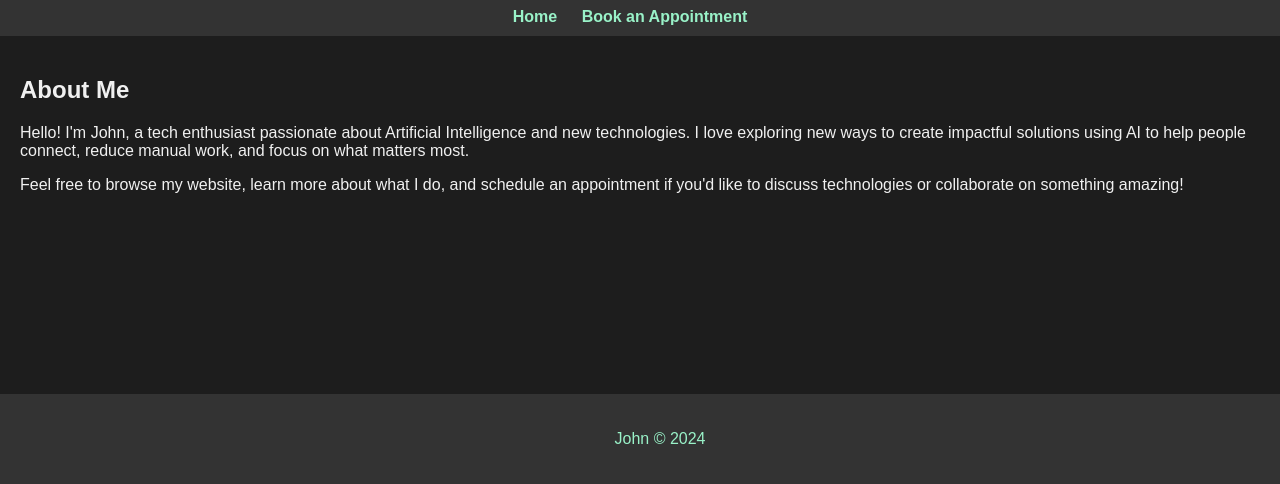
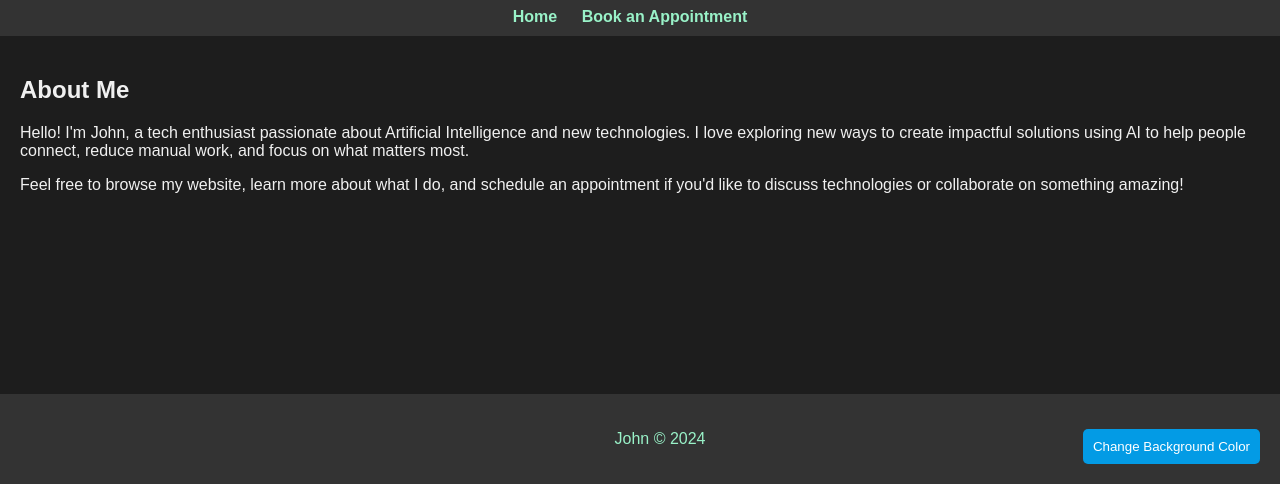
Before and after one commit to NetRider88/myWebsite, a plain HTML site: page index.html in a window 1280 px wide. Shown: the part 316-800 px from the top of the page. Drawn offline with Linux system fonts and the light colour scheme.

Commit message:
adding the javascript

```diff
--- a/index.html
+++ b/index.html
@@ -28,5 +28,6 @@
     <footer>
         <p>John © 2024</p>
     </footer>
+    <script src="script.js"></script>
 </body>
 </html>
--- /dev/null
+++ b/script.js
@@ -0,0 +1,43 @@
+// Wait for the page to fully load
+window.addEventListener('load', function () {
+    // Fade in the header after the page loads
+    const header = document.querySelector('header');
+    header.style.opacity = 0;
+    header.style.transition = 'opacity 2s';
+    setTimeout(() => {
+        header.style.opacity = 1;
+    }, 200);
+
+    // Animate the nav bar links on hover
+    const navLinks = document.querySelectorAll('nav ul li a');
+    navLinks.forEach(link => {
+        link.addEventListener('mouseover', () => {
+            link.style.color = '#fff';
+            link.style.transition = 'color 0.3s';
+        });
+        link.addEventListener('mouseout', () => {
+            link.style.color = '#99f2c8';
+        });
+    });
+
+    // Add a button to change the background color
+    const body = document.querySelector('body');
+    const colorButton = document.createElement('button');
+    colorButton.innerText = 'Change Background Color';
+    colorButton.style.position = 'fixed';
+    colorButton.style.bottom = '20px';
+    colorButton.style.right = '20px';
+    colorButton.style.padding = '10px';
+    colorButton.style.backgroundColor = '#039BE5';
+    colorButton.style.color = '#fff';
+    colorButton.style.border = 'none';
+    colorButton.style.borderRadius = '5px';
+    colorButton.style.cursor = 'pointer';
+    body.appendChild(colorButton);
+
+    colorButton.addEventListener('click', () => {
+        const colors = ['#1d1d1d', '#f44336', '#4caf50', '#ffeb3b', '#2196f3'];
+        const randomColor = colors[Math.floor(Math.random() * colors.length)];
+        body.style.backgroundColor = randomColor;
+    });
+});
```
Also changed, not shown: appointment.html (+2 -0 lines).
